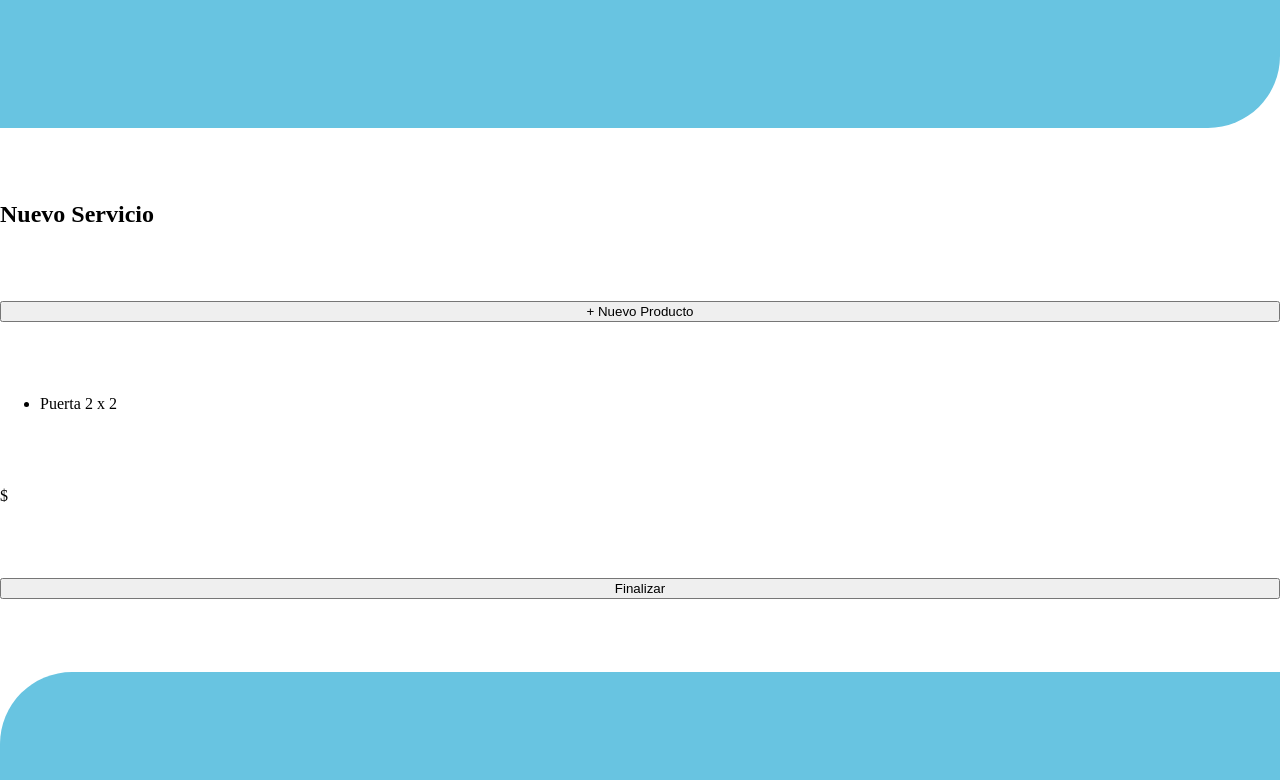
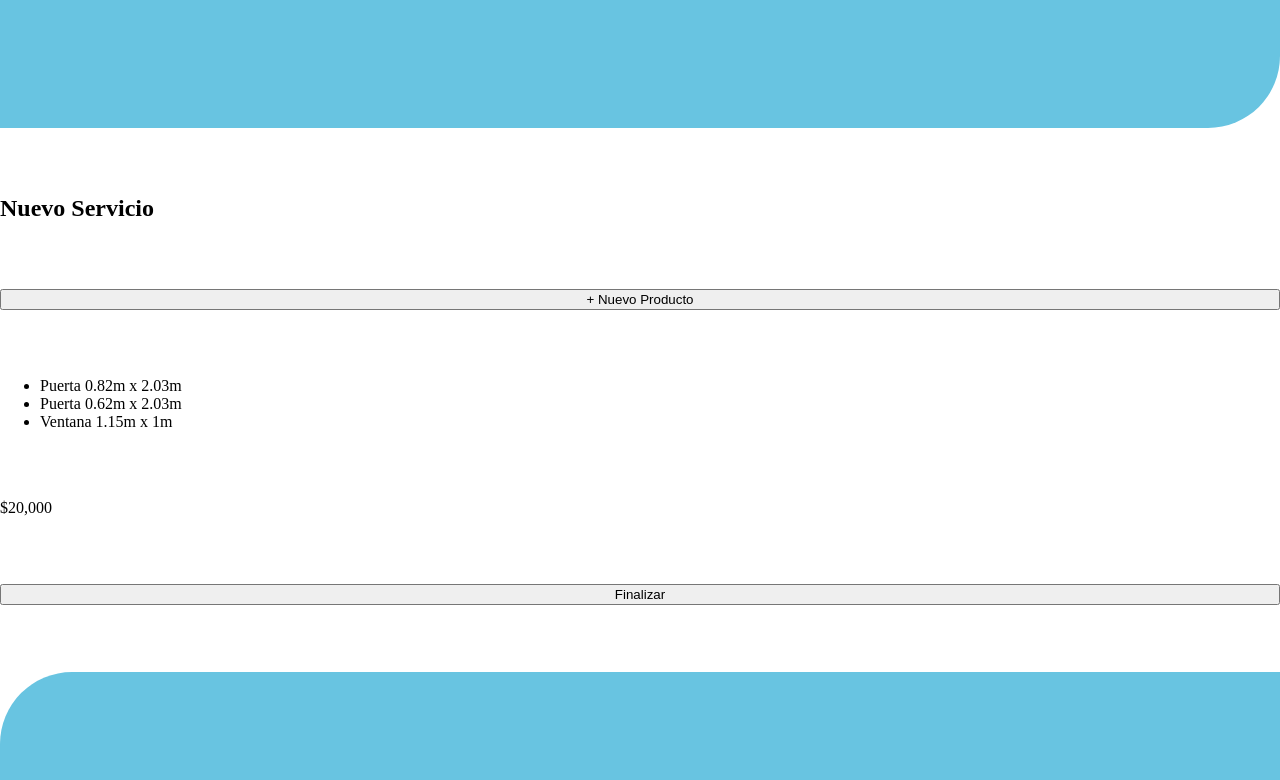
Before and after one commit to iafsdev/alumineria, a Next.js app: page /new-service in a window 1280 px wide. Shown: the top 780 px of the page. Built offline with nearby package versions, Linux system fonts and the light colour scheme.

Commit message:
Añade algunos datos de ejemplo

```diff
--- a/src/app/new-service/page.js
+++ b/src/app/new-service/page.js
@@ -10,7 +10,7 @@ export default function Home() {
       <h2>Nuevo Servicio</h2>
       <button>+ Nuevo Producto</button>
       <ListProducts/>
-      <p>$</p>
+      <p>$20,000</p>
       <button>Finalizar</button>
       <BottomBorder/>
     </main>
--- a/src/components/listProducts.js
+++ b/src/components/listProducts.js
@@ -2,7 +2,9 @@ export default function ListProducts() {
   return (
     <div>
       <ul>
-        <li>Puerta 2 x 2</li>
+        <li>Puerta 0.82m x 2.03m</li>
+        <li>Puerta 0.62m x 2.03m</li>
+        <li>Ventana 1.15m x 1m</li>
       </ul>
     </div>
   )
--- a/src/components/service.js
+++ b/src/components/service.js
@@ -25,9 +25,9 @@ export default function Service() {
 
   return (
     <div className="div-service">
-      <p>Fecha: </p>
-      <p>Estado: </p>
-      <p>$</p>
+      <p>Fecha: 08/05/2024</p>
+      <p>Estado: Primera visita</p>
+      <p>$20,000</p>
     </div>
   )
 }
```
